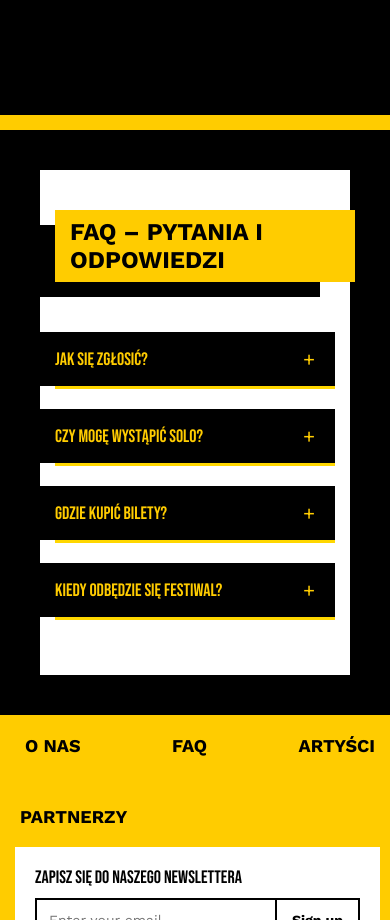
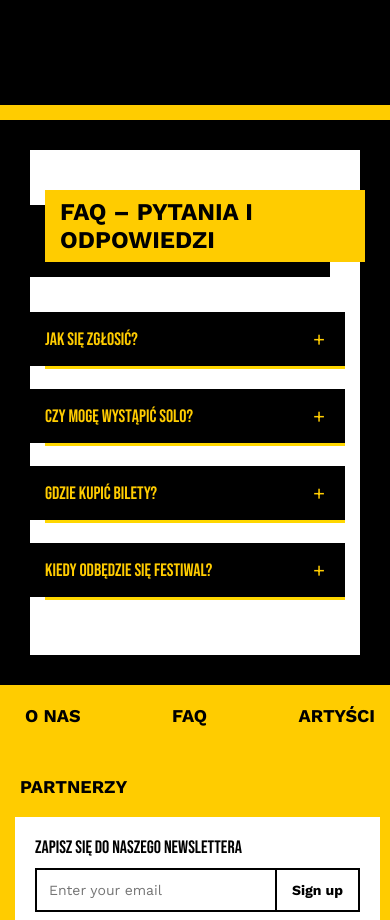
Before and after one commit to apetrochenko6/soundon-spa, a React (Vite) app in the folder my-frontend/: page / in a window 390 px wide. Shown: the part 1406-2326 px from the top of the page. Built offline with nearby package versions, Linux system fonts and the light colour scheme.

Commit message:
some changes in css

```diff
--- a/my-frontend/src/FAQ.css
+++ b/my-frontend/src/FAQ.css
@@ -108,6 +108,7 @@
 @media (max-width: 768px) {
   .faq-section {
     padding: 40px 15px;
+     border: 30px solid #000;
   }
 
   .faq-title {
--- a/my-frontend/src/index.css
+++ b/my-frontend/src/index.css
@@ -675,7 +675,7 @@
 
         @media (max-width: 600px) {
           .carousel{
-            height: 350px;
+            height: 340px;
           }
           .buttons a.buy {
             align-self: flex-start;
```
